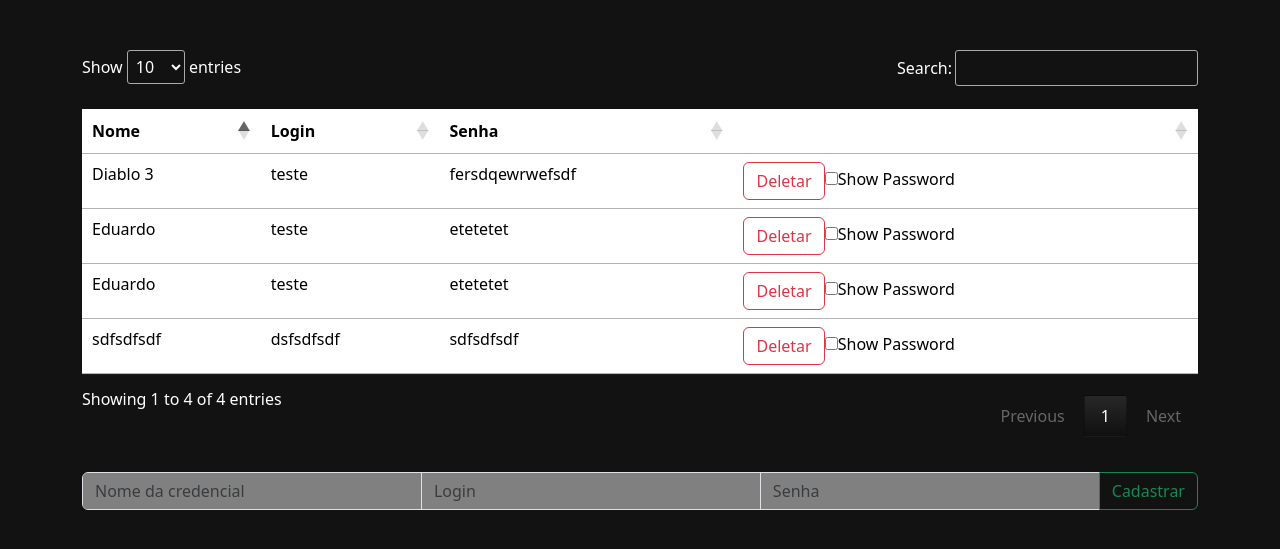
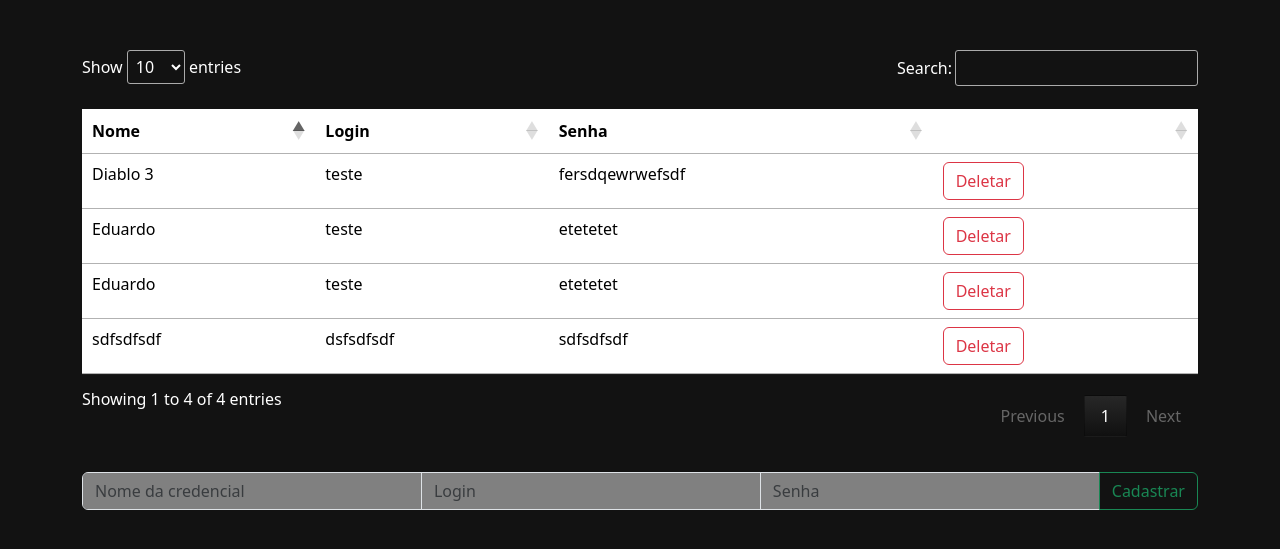
Before and after one commit to EduardoNunes21/pwmanager, a Flask app: page / in a window 1280 px wide. Shown: the part 56-605 px from the top of the page. Run offline with Flask 3, Linux system fonts and the light colour scheme; a user stored in the database is signed in; data comes from the database, SQL or seed files in the repository; some libraries are stand-ins or nearby versions; some web fonts are replaced.

Commit message:
Arrumando itens no index.html

```diff
--- a/templates/index.html
+++ b/templates/index.html
@@ -20,7 +20,7 @@
                         <td>{{item.name}}</td>
                         <td>{{item.login}}</td>
                         <td>{{item.password}}</td>
-                        <td><a href="/delete/{{ item.id }}" class="btn btn-outline-danger">Deletar</a><input type="checkbox" onclick="myFunction()">Show Password
+                        <td><a href="/delete/{{ item.id }}" class="btn btn-outline-danger">Deletar</a>
                       </tr>
                     {% endfor %}
 
```
